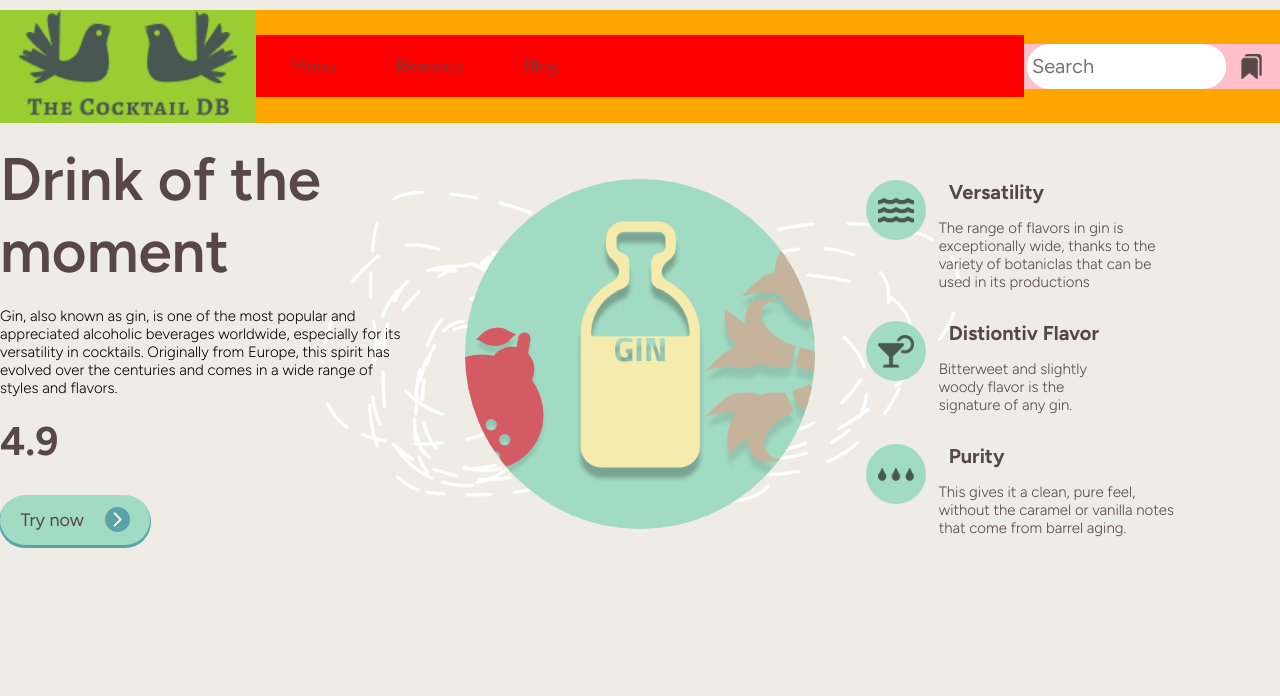
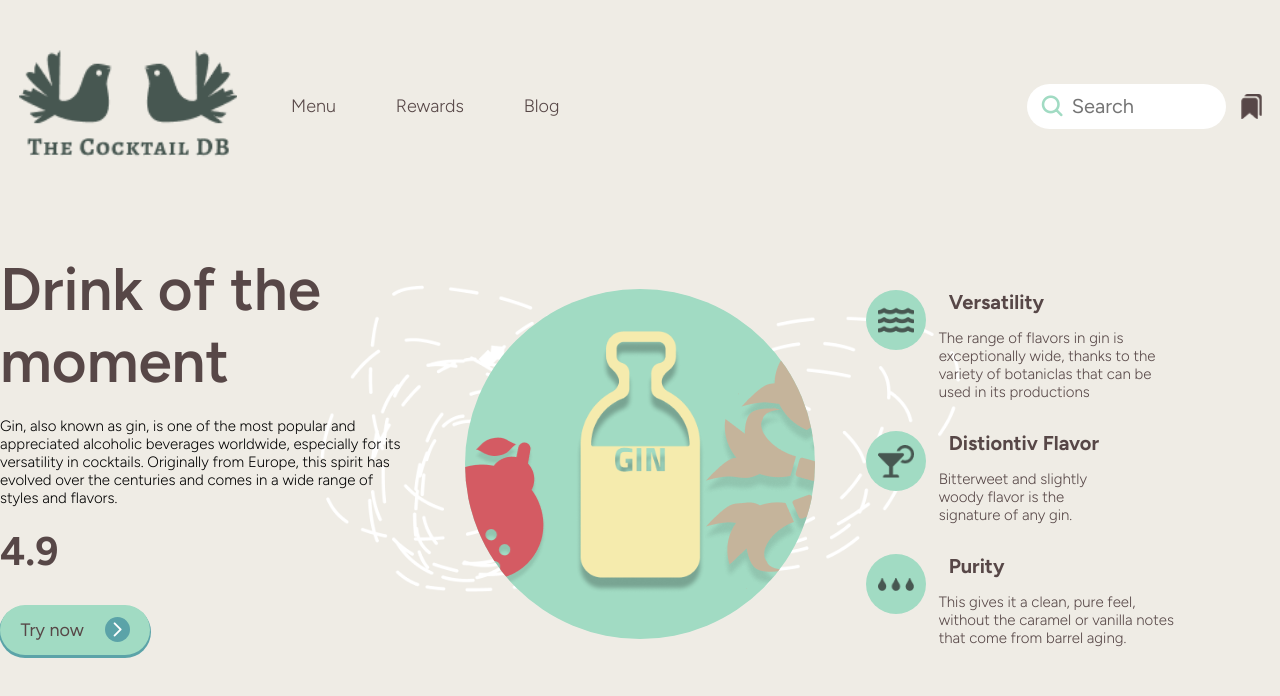
Before and after one commit to oscarmauriciogiraldo/cocktail-galery, an Angular app: page /The-Cocktail-DB in a window 1280 px wide. Shown: the top 696 px of the page. Built offline with nearby package versions, Linux system fonts and the light colour scheme.

Commit message:
header component desktop responsive

```diff
--- a/src/app/components/header/header.component.scss
+++ b/src/app/components/header/header.component.scss
@@ -165,13 +165,14 @@ header{
 
 @media screen and (min-width: 900px){
   header{
+    padding: 50px 0px;
     section.headerContent{
-      background: orange;
+      //background: orange;
       flex-direction: row;
       max-width: 1300px;
       .containerLogo{
         width: 20%;
-        background: yellowgreen;
+        //background: yellowgreen;
         a{
           justify-content: center;
           align-items: center;
@@ -184,7 +185,7 @@ header{
 
       .containerMenu{
         display: flex;
-        background: red;
+        //background: red;
         position: relative;
         width: 60%;
         justify-content: flex-start;
@@ -238,8 +239,13 @@ header{
       .search-box{
         width: 20%;
         padding: 0px;
-        background: pink;
+        //background: pink;
 
+        .search{
+          input.search-text{
+            width: 80%;
+          }
+        }
         .bxBookmark{
           img{
             width: 50%;
--- a/src/app/pages/cocktail-landing/components/banner-landing/banner-landing.component.scss
+++ b/src/app/pages/cocktail-landing/components/banner-landing/banner-landing.component.scss
@@ -251,7 +251,8 @@
       justify-content: space-between;
       max-width: 1300px;
       //flex-wrap: wrap;
-      //background: orange;
+      padding: 30px 0px 0px 0px;
+      //background: green;
       .infoContet{
         height: 100%;
         /* alineacion horizontal */
```
